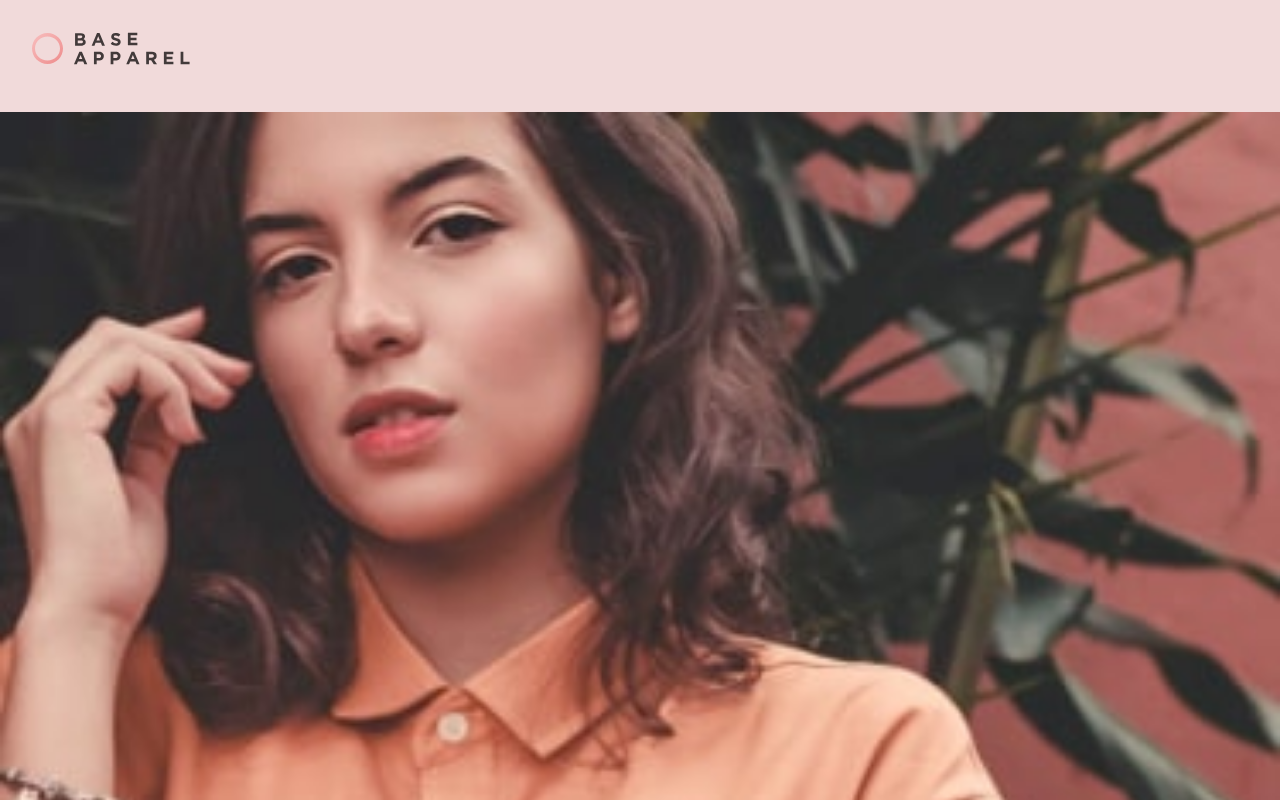
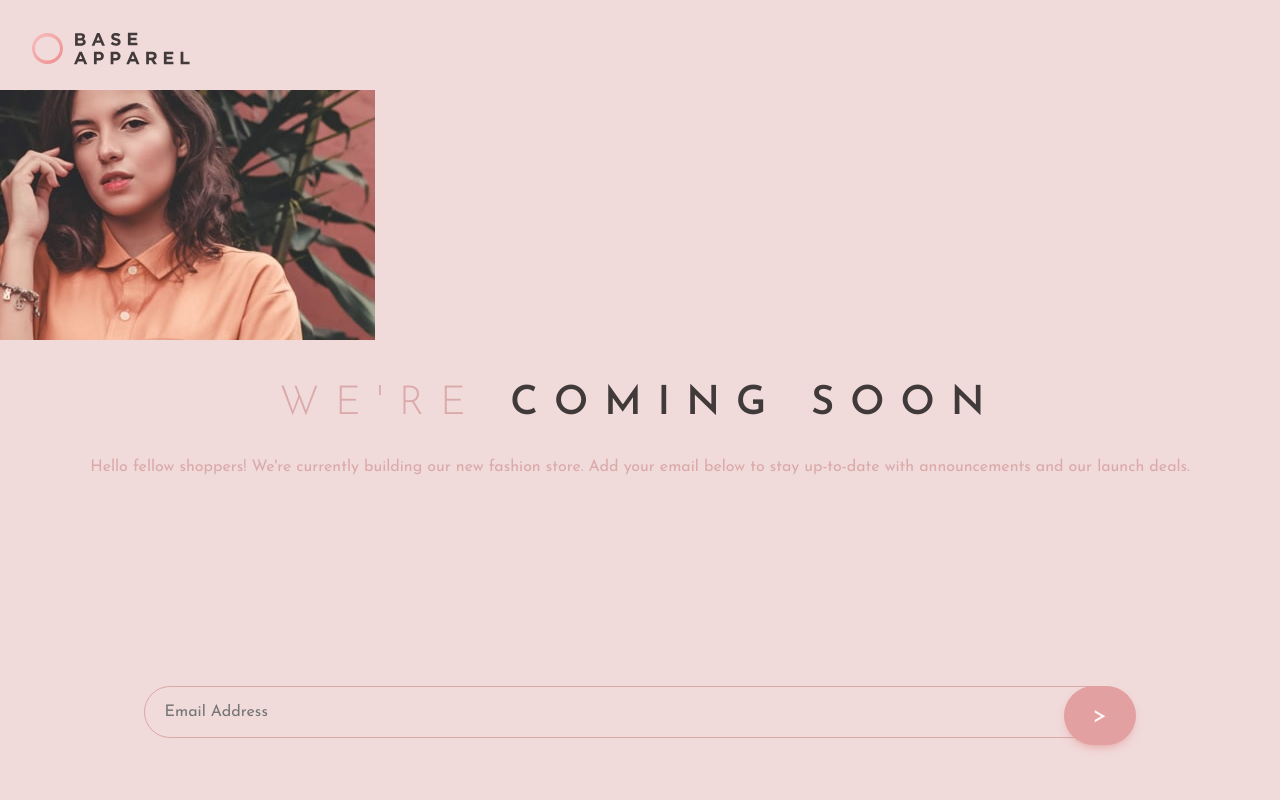
Before and after one commit to odpinerosh/apparel-soon, a React (Create React App) app: page / in a window 1280 px wide. Shown: the top 800 px of the page. Built offline with nearby package versions, Linux system fonts and the light colour scheme.

Commit message:
apply grid layout

```diff
--- a/src/App.css
+++ b/src/App.css
@@ -1,7 +1,11 @@
 .App {
-  /*text-align: center;*/
-  width: 100%;
-
+  /*text-align: center;
+  width: 100vw;
+  height: 100vh;
+  display: grid;
+  grid-template-columns: repeat(12, 1fr);
+  column-gap: 12px;
+  align-items: center;*/
 }
 
 .App-header {
@@ -9,6 +13,25 @@
   flex-direction: column;
   align-items: center;
   justify-content: center;*/
+  width: 100vw;
+  height: 100vh;
 
+  display: grid;
+  grid-template-columns: auto;
+  grid-template-rows: 10% 32% 40% 10%;
+  grid-template-areas: 'logo'
+                       'hero'
+                       'coming'
+                       'form';
+  row-gap: 10px;
+
+  /*grid-column-start: 2;
+  grid-column-end: 10;*/
   color: hsl(0, 93%, 68%);
 }
+
+@media screen and (min-width: 720px) {
+  .App-header {
+
+  }
+}
--- a/src/components/ComingSoon.css
+++ b/src/components/ComingSoon.css
@@ -1,13 +1,14 @@
 .coming-soon {
+    grid-area: coming;
     display: flex;
     justify-content: center;
-    text-align: center;
 }
 
     .coming-soon-txt {
         width: 89%;
         font-family: 'Josefin Sans', sans-serif;
         color: hsl(0, 40%, 76%);
+        text-align: center;
     }
 
         .coming-soon-h1 {
--- a/src/components/EmailField.css
+++ b/src/components/EmailField.css
@@ -1,7 +1,8 @@
 .form-div {
+    grid-area: form;
     display: flex;
     justify-content: center;
-    margin-bottom: 5rem;
+    width: 100%;
 }
 
     .input-control {
--- a/src/components/HeaderLogo.css
+++ b/src/components/HeaderLogo.css
@@ -1,4 +1,4 @@
 .header-logo {
-    height: 10vh;
+    grid-area: logo;
     padding: 2rem 2rem 0;
 }
--- a/src/components/Hero.css
+++ b/src/components/Hero.css
@@ -1,3 +1,4 @@
 .hero-mobile {
+    grid-area: hero;
     width: 100%;
 }
--- a/src/components/Hero.js
+++ b/src/components/Hero.js
@@ -4,8 +4,8 @@ import './Hero.css';
 
 function HeroMobile() {
   return (
-    <div>
-      <img src={HeroMob} className="hero-mobile" alt="Portrait" />
+    <div className="hero-mobile">
+      <img src={HeroMob} alt="Portrait" />
     </div>
   );
 }
```
Lines whose indentation alone changed are shown as unchanged.
